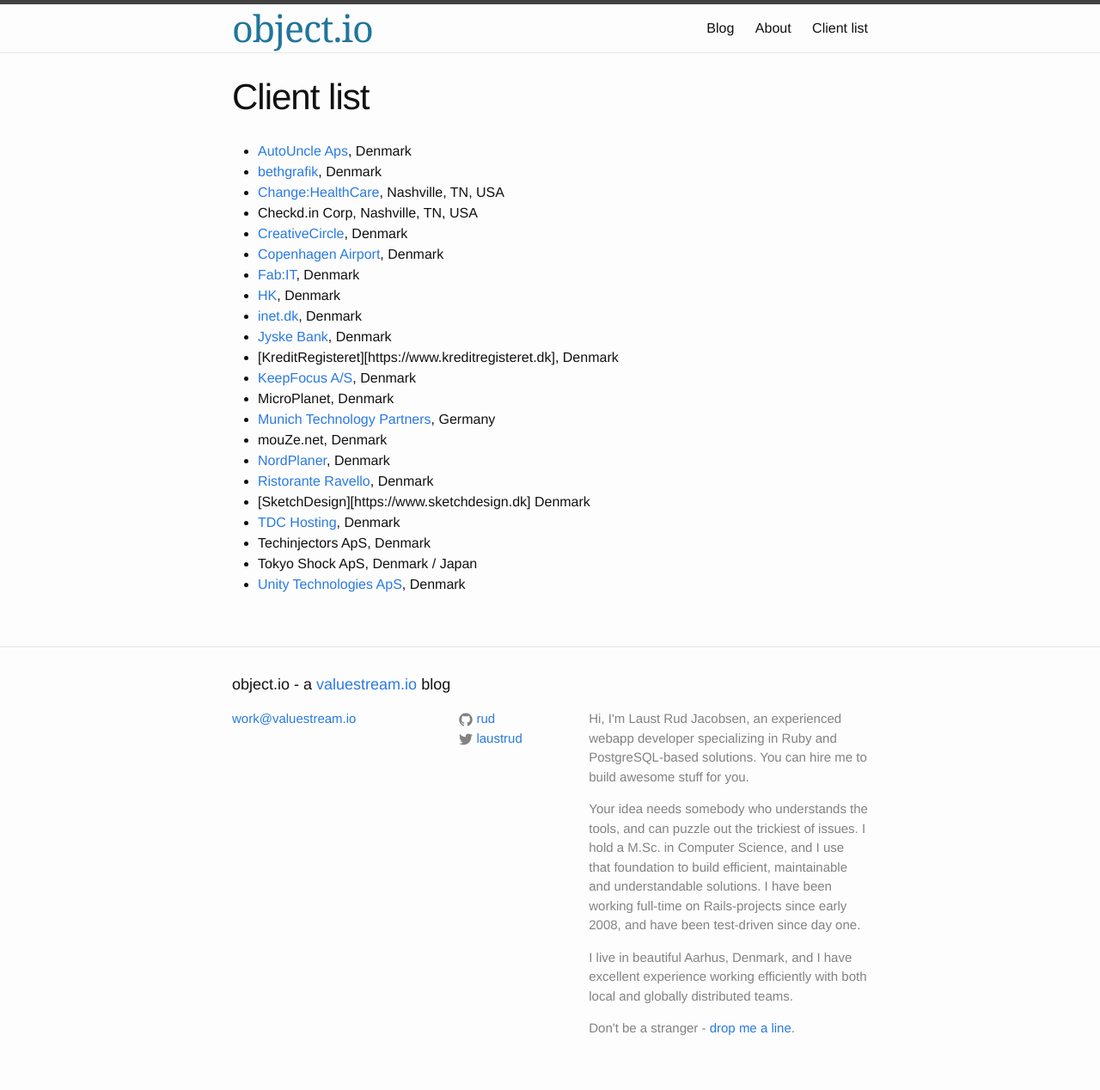
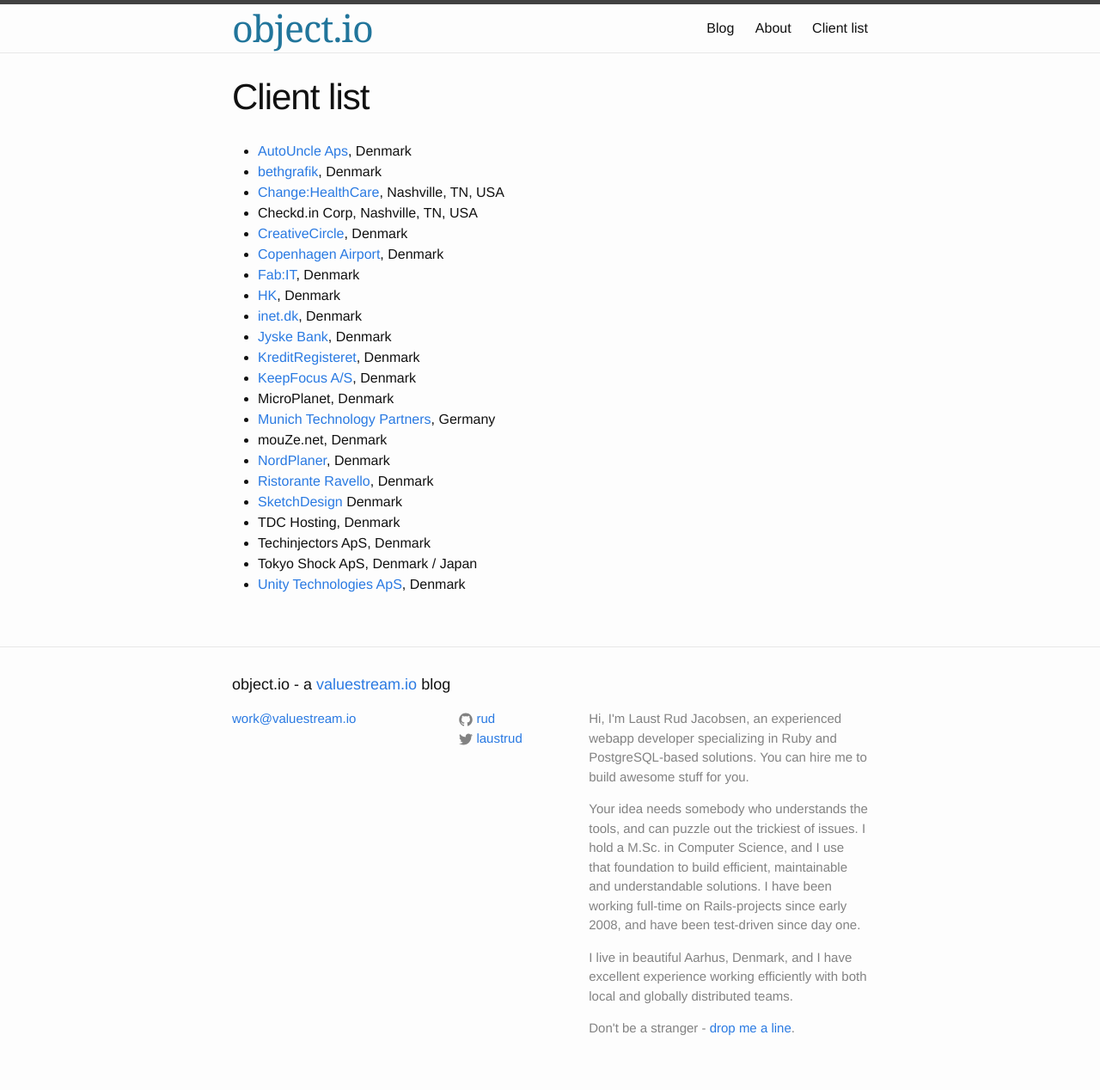
Before and after one commit to rud/rud.github.io, a Jekyll site: the page built from client-list.md, in a window 1280 px wide. Shown: the whole page at 86% size. Built offline with Jekyll 4.4.1, drawn with Linux system fonts in a browser that asks for light colours; some of the changed lines change nothing that is shown.

Commit message:
Update to HTTPS and remove links that are now broken
Also, some embarassing markdown error fixes

```diff
--- a/client-list.md
+++ b/client-list.md
@@ -9,24 +9,24 @@
 ---
 
 * [AutoUncle Aps](https://autouncle.dk), Denmark
-* [bethgrafik](http://bethgrafik.dk), Denmark
+* [bethgrafik](https://bethgrafik.dk), Denmark
 * [Change:HealthCare](https://www.changehealthcare.com), Nashville, TN, USA
 * Checkd.in Corp, Nashville, TN, USA
 * [CreativeCircle](http://creativecircle.dk), Denmark
-* [Copenhagen Airport](http://cph.dk), Denmark
+* [Copenhagen Airport](https://cph.dk), Denmark
 * [Fab:IT](http://fab-it.dk), Denmark
-* [HK](http://hk.dk), Denmark
-* [inet.dk](http://inet.dk), Denmark
+* [HK](https://hk.dk), Denmark
+* [inet.dk](https://inet.dk), Denmark
 * [Jyske Bank](https://www.jyskebank.dk), Denmark
-* [KreditRegisteret][https://www.kreditregisteret.dk], Denmark
+* [KreditRegisteret](https://www.kreditregisteret.dk), Denmark
 * [KeepFocus A/S](http://keepfocus.dk), Denmark
 * MicroPlanet, Denmark
 * [Munich Technology Partners](http://mtpartners.de), Germany
 * mouZe.net, Denmark
 * [NordPlaner](https://www.nordplaner.dk), Denmark
-* [Ristorante Ravello](http://ristoranteravello.dk/), Denmark
-* [SketchDesign][https://www.sketchdesign.dk] Denmark
-* [TDC Hosting](http://www.tdchosting.dk), Denmark
+* [Ristorante Ravello](https://ristoranteravello.dk/), Denmark
+* [SketchDesign](https://www.sketchdesign.dk) Denmark
+* TDC Hosting, Denmark
 * Techinjectors ApS, Denmark
 * Tokyo Shock ApS, Denmark / Japan
 * [Unity Technologies ApS](https://unity3d.com), Denmark
```
